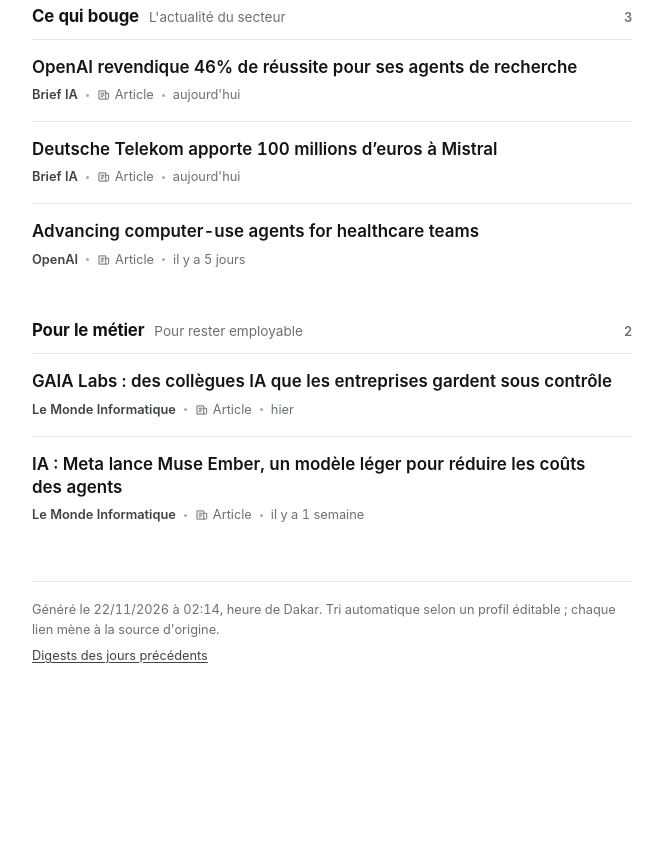
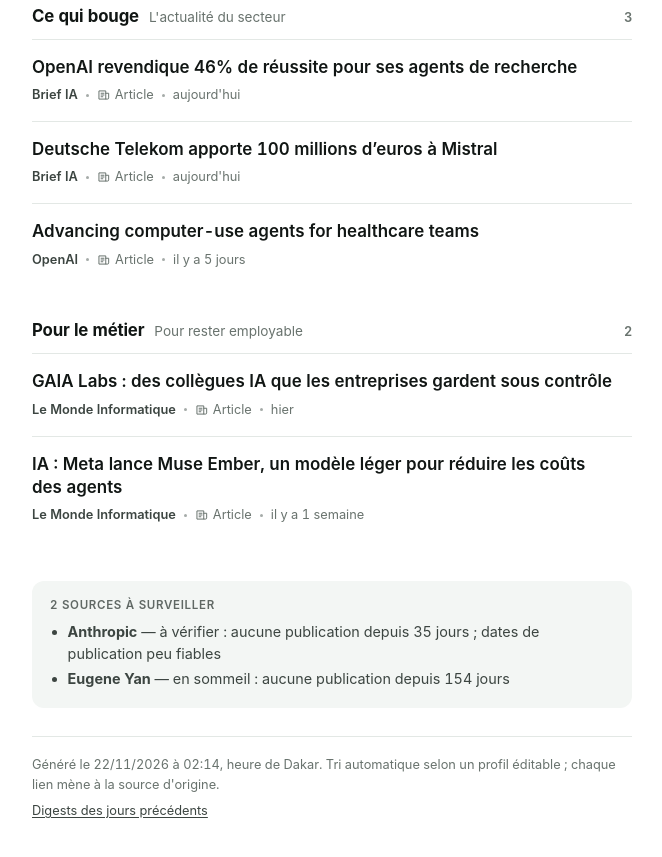
Before and after one commit to petitlaye03/Agent_Veille_Tech, a plain HTML site: page index.html in a window 1280 px wide. Shown: the part 549-1406 px from the top of the page, without its empty margins (308-970 px from the left). Before the commit the page ends 1277 px from the top, so only its background shows below. Drawn offline with Linux system fonts and the light colour scheme.

Commit message:
Mise à jour du récapitulatif des sources à surveiller

```diff
--- a/index.html
+++ b/index.html
@@ -346,6 +346,15 @@
 <aside class="annexes">
 <!-- EMPLACEMENT:A-DECOUVRIR -->
 <!-- EMPLACEMENT:RECAPITULATIF-SANTE -->
+<!-- RECAPITULATIF-SANTE:DEBUT -->
+<div style="background:var(--recapitulatif-bg);color:var(--recapitulatif-fg);border-radius:12px;padding:16px 18px;margin:0 0 12px;font-size:0.9rem;line-height:1.55;">
+<strong style="display:block;margin:0 0 6px;font-size:0.72rem;font-weight:600;letter-spacing:0.06em;text-transform:uppercase;opacity:0.8;">2 sources à surveiller</strong>
+<ul style="margin:0;padding-left:1.1rem;">
+<li style="margin:2px 0;"><strong>Anthropic</strong> — à vérifier : aucune publication depuis 35 jours ; dates de publication peu fiables</li>
+<li style="margin:2px 0;"><strong>Eugene Yan</strong> — en sommeil : aucune publication depuis 154 jours</li>
+</ul>
+</div>
+<!-- RECAPITULATIF-SANTE:FIN -->
 </aside>
 
 <footer class="pied">
```
